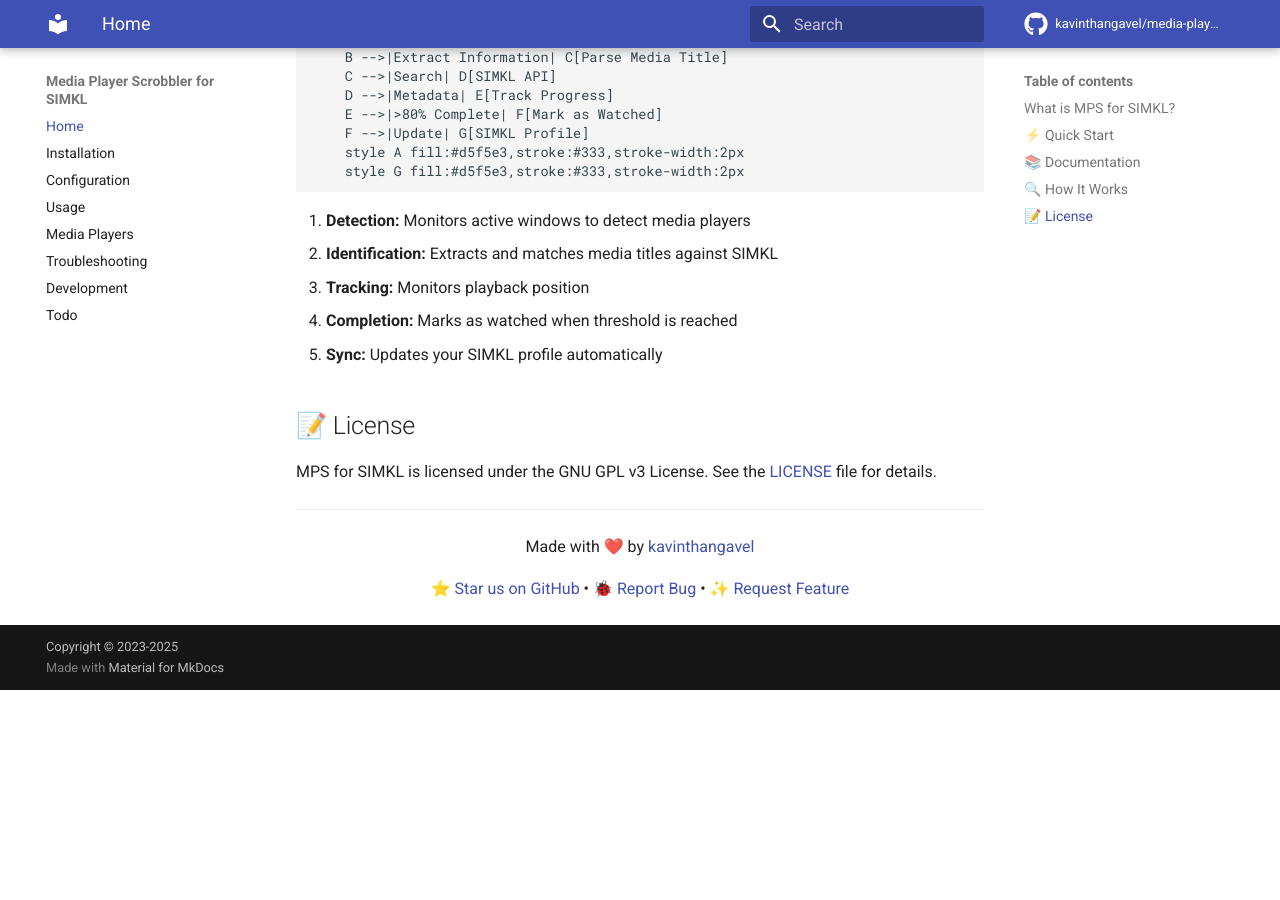
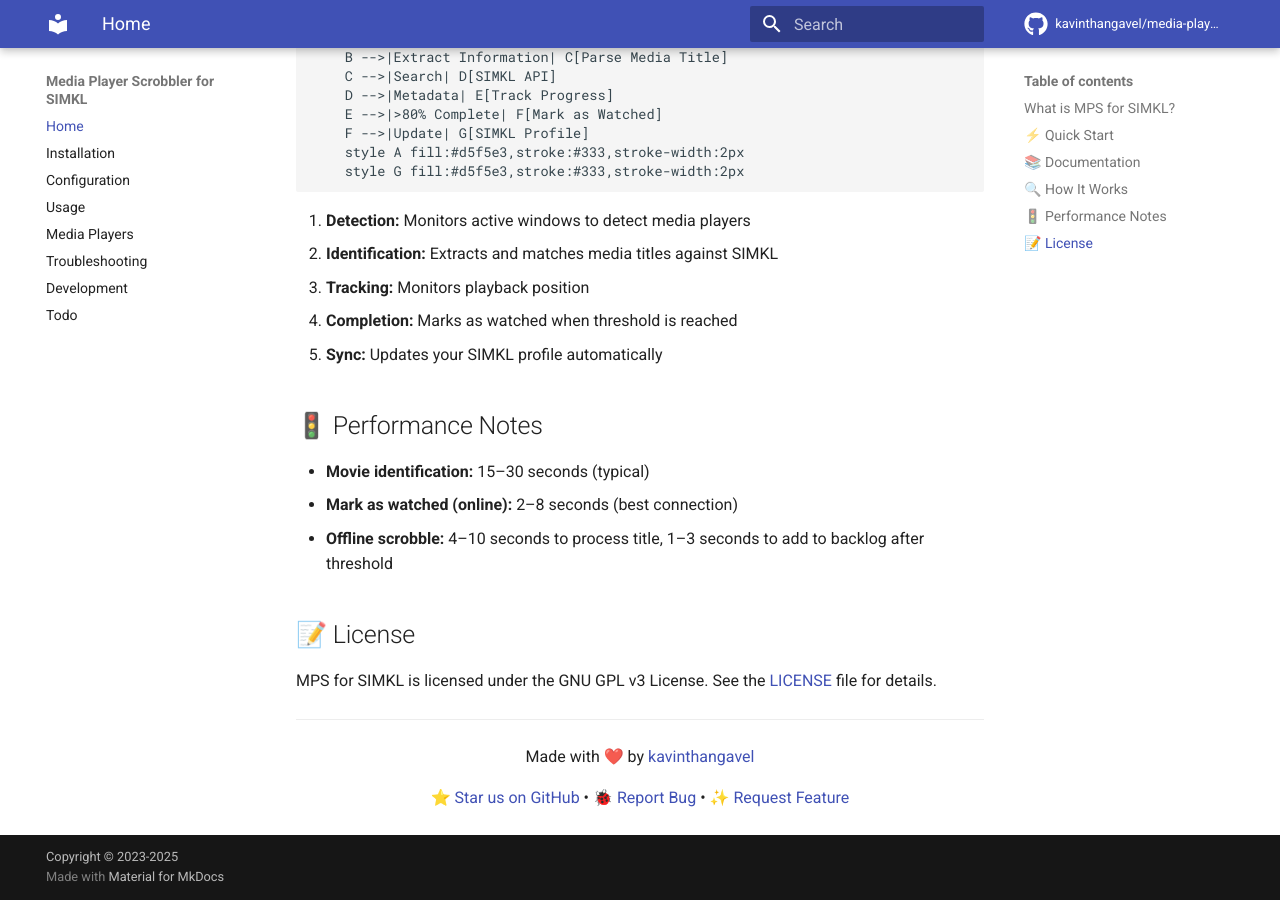
Before and after one commit to ByteTrix/Media-Player-Scrobbler-for-Simkl, an MkDocs documentation site: the page built from docs/index.md, in a window 1280 px wide and 900 px high, scrolled down 1186 px. Built offline with MkDocs 1.6.1 and Material for MkDocs 9.7.7, drawn with Linux system fonts in a browser that asks for light colours; comment, search, counter and statistics services are not loaded; before the commit the page ends 1876 px from its top, so only the background shows below that.

Commit message:
fix: add performance notes to documentation for improved user guidance

```diff
--- a/docs/index.md
+++ b/docs/index.md
@@ -57,6 +57,12 @@ graph TD
 4. **Completion:** Marks as watched when threshold is reached
 5. **Sync:** Updates your SIMKL profile automatically
 
+## 🚦 Performance Notes
+
+- **Movie identification:** 15–30 seconds (typical)
+- **Mark as watched (online):** 2–8 seconds (best connection)
+- **Offline scrobble:** 4–10 seconds to process title, 1–3 seconds to add to backlog after threshold
+
 ## 📝 License
 
 MPS for SIMKL is licensed under the GNU GPL v3 License. See the [LICENSE](https://github.com/kavinthangavel/media-player-scrobbler-for-simkl/blob/main/LICENSE) file for details.
```
Also changed, not shown: README.md (+11 -0 lines), docs/installation.md (+6 -0 lines), docs/usage.md (+8 -0 lines).
